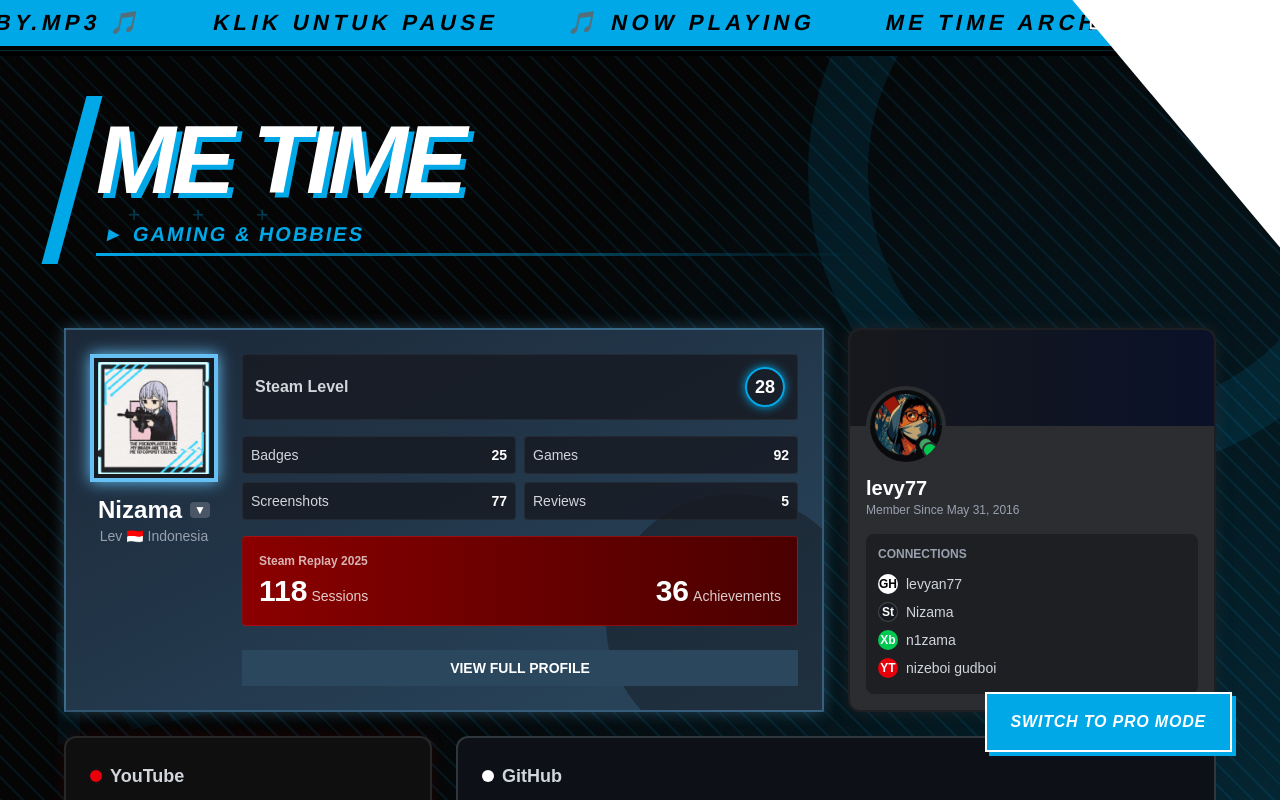
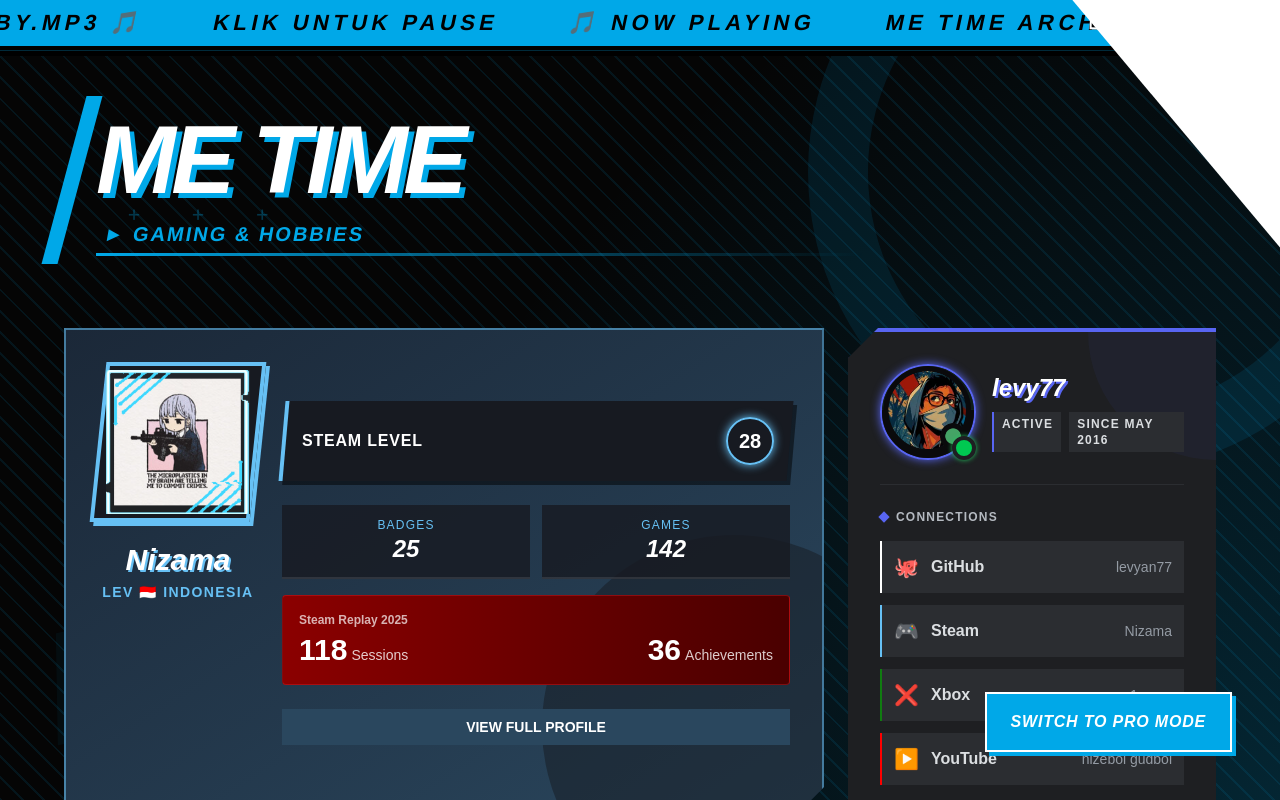
Before and after one commit to levyan77/web-portofolio, a React (Vite) app: page / in a window 1280 px wide. Both pictures are taken after a click on the button "SWITCH TO ME TIME". Shown: the top 800 px of the page. Built offline with nearby package versions, Linux system fonts and the light colour scheme; no server answers.

Commit message:
style: add sharp polygon clip paths and dynamic hover effects to cards

```diff
--- a/src/pages/HobbyMode.jsx
+++ b/src/pages/HobbyMode.jsx
@@ -60,32 +60,39 @@
         <div className="grid grid-cols-1 md:grid-cols-2 lg:grid-cols-3 gap-6">
 
           {/* Steam Card */}
-          <motion.div whileHover={{ scale: 1.02 }} className="lg:col-span-2 bg-gradient-to-br from-[#1b2838] to-[#2a475e] border-2 border-[#66c0f4]/30 p-6 relative overflow-hidden group shadow-[0_0_15px_rgba(102,192,244,0.3)] flex flex-col md:flex-row gap-6 items-center md:items-start">
-            <div className="absolute -right-10 -bottom-10 w-64 h-64 bg-[#171a21]/50 rounded-full group-hover:bg-[#66c0f4]/10 transition-all duration-500"></div>
+          <motion.div whileHover={{ scale: 1.02 }}
+            className="lg:col-span-2 bg-gradient-to-br from-[#1b2838] to-[#2a475e] border-2 border-[#66c0f4]/50 p-6 md:p-8 relative overflow-hidden group shadow-[5px_5px_0_rgba(102,192,244,0.3)] flex flex-col md:flex-row gap-6 items-center md:items-start"
+            style={{ clipPath: 'polygon(0 0, 100% 0, 100% calc(100% - 30px), calc(100% - 30px) 100%, 0 100%)' }}
+          >
+            <div className="absolute -right-10 -bottom-10 w-64 h-64 bg-[#171a21]/50 rounded-full group-hover:bg-[#66c0f4]/10 transition-all duration-500 scale-150 group-hover:scale-100"></div>
 
             {/* Avatar & Header */}
-            <div className="flex flex-col items-center gap-3 shrink-0">
-               <div className="w-32 h-32 border-4 border-[#66c0f4] p-1 bg-[#171a21] shadow-[0_0_15px_#66c0f4]">
-                  <img src="./steam-avatar.png" alt="Nizama Avatar" className="w-full h-full object-cover" />
+            <div className="flex flex-col items-center gap-3 shrink-0 relative z-10">
+               <div className="w-32 h-32 md:w-40 md:h-40 border-4 border-[#66c0f4] p-1 bg-[#171a21] shadow-[4px_4px_0_#66c0f4] transform -skew-x-6 group-hover:skew-x-0 transition-transform duration-300">
+                  <img src="./steam-avatar.png" alt="Nizama Avatar" className="w-full h-full object-cover transform skew-x-6 group-hover:skew-x-0 transition-transform duration-300" />
                </div>
-               <div className="text-center">
-                  <h2 className="text-2xl font-bold text-white flex items-center justify-center gap-2">Nizama <span className="text-xs bg-gray-600 px-1 rounded">▼</span></h2>
-                  <p className="text-sm text-gray-400">Lev 🇮🇩 Indonesia</p>
+               <div className="text-center mt-2">
+                  <h2 className="text-2xl md:text-3xl font-black italic text-white flex items-center justify-center gap-2 drop-shadow-[2px_2px_0_#66c0f4]">Nizama</h2>
+                  <p className="text-sm font-bold text-[#66c0f4] tracking-widest uppercase mt-1">Lev 🇮🇩 Indonesia</p>
                </div>
             </div>
 
             {/* Stats */}
-            <div className="flex-1 w-full flex flex-col gap-4 z-10">
-               <div className="flex justify-between items-center bg-[#171a21]/80 p-3 rounded border border-white/5">
-                  <span className="font-bold text-gray-300">Steam Level</span>
-                  <div className="w-10 h-10 border-2 border-[#00A8E8] rounded-full flex items-center justify-center font-bold text-lg text-white" style={{boxShadow: '0 0 10px #00A8E8'}}>28</div>
+            <div className="flex-1 w-full flex flex-col gap-4 z-10 justify-center h-full mt-4 md:mt-0">
+               <div className="flex justify-between items-center bg-[#171a21] p-3 md:p-4 border-l-4 border-[#66c0f4] shadow-[4px_4px_0_rgba(0,0,0,0.5)] transform skew-x-[-5deg]">
+                  <span className="font-bold text-white uppercase tracking-wider skew-x-[5deg]">Steam Level</span>
+                  <div className="w-12 h-12 border-2 border-[#66c0f4] rounded-full flex items-center justify-center font-black text-xl text-white skew-x-[5deg] shadow-[0_0_10px_#66c0f4]">28</div>
                </div>
 
-               <div className="grid grid-cols-2 gap-2 text-sm text-gray-300">
-                  <div className="bg-[#171a21]/80 p-2 rounded border border-white/5 flex justify-between"><span>Badges</span><span className="text-white font-bold">25</span></div>
-                  <div className="bg-[#171a21]/80 p-2 rounded border border-white/5 flex justify-between"><span>Games</span><span className="text-white font-bold">92</span></div>
-                  <div className="bg-[#171a21]/80 p-2 rounded border border-white/5 flex justify-between"><span>Screenshots</span><span className="text-white font-bold">77</span></div>
-                  <div className="bg-[#171a21]/80 p-2 rounded border border-white/5 flex justify-between"><span>Reviews</span><span className="text-white font-bold">5</span></div>
+               <div className="grid grid-cols-2 gap-3 text-sm text-gray-300 mt-2">
+                  <div className="bg-[#171a21]/80 p-3 border-b-2 border-white/10 flex flex-col items-center justify-center">
+                    <span className="text-xs uppercase tracking-widest text-[#66c0f4]">Badges</span>
+                    <span className="text-2xl text-white font-black italic">25</span>
+                  </div>
+                  <div className="bg-[#171a21]/80 p-3 border-b-2 border-white/10 flex flex-col items-center justify-center">
+                    <span className="text-xs uppercase tracking-widest text-[#66c0f4]">Games</span>
+                    <span className="text-2xl text-white font-black italic">142</span>
+                  </div>
                </div>
 
                <div className="bg-gradient-to-r from-[#8b0000] to-[#4a0000] p-4 rounded border border-red-500/30">
@@ -105,23 +112,69 @@
           </motion.div>
 
           {/* Discord Card */}
-          <motion.div whileHover={{ scale: 1.02 }} className="bg-[#2b2d31] border-2 border-[#1e1f22] p-0 relative overflow-hidden group shadow-[0_0_15px_rgba(43,45,49,0.5)] flex flex-col rounded-xl">
-            <div className="h-24 bg-gradient-to-r from-[#17181c] to-[#0a1128]"></div>
-            <div className="px-4 pb-4 relative flex-1 flex flex-col">
-               <div className="w-20 h-20 rounded-full border-4 border-[#2b2d31] bg-black -mt-10 relative overflow-hidden shrink-0">
-                  <img src="./discord-avatar.png" alt="levy77" className="w-full h-full object-cover" />
-                  <div className="absolute bottom-1 right-1 w-4 h-4 bg-green-500 border-2 border-[#2b2d31] rounded-full"></div>
-               </div>
-               <h2 className="text-xl font-bold text-white mt-2">levy77</h2>
-               <p className="text-xs text-gray-400 mb-4">Member Since May 31, 2016</p>
+          <motion.div whileHover={{ scale: 1.02 }}
+            className="bg-[#1e1f22] p-6 md:p-8 border-t-4 border-[#5865F2] shadow-[-5px_5px_0_rgba(88,101,242,0.3)] flex flex-col gap-6 relative group"
+            style={{ clipPath: 'polygon(30px 0, 100% 0, 100% 100%, 0 100%, 0 30px)' }}
+          >
+            {/* Background Accent */}
+            <div className="absolute top-0 right-0 w-32 h-32 bg-[#5865F2]/5 rounded-bl-full pointer-events-none group-hover:scale-150 transition-transform duration-500"></div>
 
-               <div className="bg-[#1e1f22] rounded-lg p-3 flex-1 flex flex-col gap-2">
-                  <p className="text-xs font-bold uppercase text-gray-400 mb-1">Connections</p>
-                  <div className="flex items-center gap-2 text-sm text-gray-300"><span className="w-5 h-5 bg-white text-black flex items-center justify-center rounded-full text-xs font-bold">GH</span> levyan77</div>
-                  <div className="flex items-center gap-2 text-sm text-gray-300"><span className="w-5 h-5 bg-[#171a21] text-white flex items-center justify-center rounded-full text-xs font-bold border border-white/20">St</span> Nizama</div>
-                  <div className="flex items-center gap-2 text-sm text-gray-300"><span className="w-5 h-5 bg-green-500 text-white flex items-center justify-center rounded-full text-xs font-bold">Xb</span> n1zama</div>
-                  <div className="flex items-center gap-2 text-sm text-gray-300"><span className="w-5 h-5 bg-red-600 text-white flex items-center justify-center rounded-full text-xs font-bold">YT</span> nizeboi gudboi</div>
-               </div>
+            {/* Profile Section */}
+            <div className="flex items-center gap-4 relative z-10">
+              <div className="relative">
+                <div className="w-20 h-20 md:w-24 md:h-24 rounded-full overflow-hidden border-2 border-[#5865F2] shadow-[0_0_10px_#5865F2]">
+                  <img src="./discord-avatar.png" alt="Discord Avatar" className="w-full h-full object-cover" />
+                </div>
+                {/* Status indicator */}
+                <div className="absolute bottom-0 right-0 w-6 h-6 bg-green-500 border-4 border-[#1e1f22] rounded-full shadow-[0_0_5px_#22c55e]"></div>
+              </div>
+              <div>
+                <h2 className="text-xl md:text-2xl font-black italic text-white drop-shadow-[2px_2px_0_#5865F2]">levy77</h2>
+                <div className="flex gap-2 mt-2">
+                  <span className="bg-[#2b2d31] text-[#dbdee1] text-[10px] md:text-xs px-2 py-1 uppercase tracking-widest font-bold border-l-2 border-[#5865F2]">Active</span>
+                  <span className="bg-[#2b2d31] text-[#dbdee1] text-[10px] md:text-xs px-2 py-1 uppercase tracking-widest font-bold">Since May 2016</span>
+                </div>
+              </div>
+            </div>
+
+            <hr className="border-[#2b2d31]" />
+
+            {/* Connections */}
+            <div className="relative z-10">
+              <h3 className="text-xs uppercase tracking-widest font-bold text-[#b5bac1] mb-4 flex items-center gap-2">
+                <span className="w-2 h-2 bg-[#5865F2] inline-block transform rotate-45"></span>
+                Connections
+              </h3>
+              <div className="flex flex-col gap-3">
+                 <div className="flex items-center justify-between bg-[#2b2d31] p-3 border-l-2 border-white group-hover:border-[#5865F2] transition-colors">
+                    <div className="flex items-center gap-3">
+                       <span className="text-xl">🐙</span>
+                       <span className="font-bold text-[#dbdee1]">GitHub</span>
+                    </div>
+                    <span className="text-sm text-[#949ba4] font-medium">levyan77</span>
+                 </div>
+                 <div className="flex items-center justify-between bg-[#2b2d31] p-3 border-l-2 border-[#66c0f4] group-hover:border-[#5865F2] transition-colors">
+                    <div className="flex items-center gap-3">
+                       <span className="text-xl">🎮</span>
+                       <span className="font-bold text-[#dbdee1]">Steam</span>
+                    </div>
+                    <span className="text-sm text-[#949ba4] font-medium">Nizama</span>
+                 </div>
+                 <div className="flex items-center justify-between bg-[#2b2d31] p-3 border-l-2 border-[#107c10] group-hover:border-[#5865F2] transition-colors">
+                    <div className="flex items-center gap-3">
+                       <span className="text-xl">❌</span>
+                       <span className="font-bold text-[#dbdee1]">Xbox</span>
+                    </div>
+                    <span className="text-sm text-[#949ba4] font-medium">n1zama</span>
+                 </div>
+                 <div className="flex items-center justify-between bg-[#2b2d31] p-3 border-l-2 border-[#ff0000] group-hover:border-[#5865F2] transition-colors">
+                    <div className="flex items-center gap-3">
+                       <span className="text-xl">▶️</span>
+                       <span className="font-bold text-[#dbdee1]">YouTube</span>
+                    </div>
+                    <span className="text-sm text-[#949ba4] font-medium">nizeboi gudboi</span>
+                 </div>
+              </div>
             </div>
           </motion.div>
 
@@ -189,32 +242,53 @@
             </div>
           </div>
 
-          <div className="grid grid-cols-2 md:grid-cols-3 lg:grid-cols-4 gap-4">
-             {/* Games Array Rendering */}
-             {[
-               { name: 'Dota 2', stat: '37% Playtime • 5d ago', tag: 'Favorite Game', color: 'from-red-900/80 to-black', image: 'https://shared.akamai.steamstatic.com/store_item_assets/steam/apps/570/header.jpg' },
-               { name: 'Ys IX: Monstrum Nox', stat: 'Favorite', tag: 'Steam Favorite', color: 'from-purple-900/80 to-black', image: 'https://shared.akamai.steamstatic.com/store_item_assets/steam/apps/1351630/header.jpg' },
-               { name: 'Arknights', stat: '5d ago', tag: 'In Rotation', color: 'from-blue-900/80 to-black', image: './games/arknights.jpg' },
-               { name: 'ARKNIGHTS: ENDFIELD', stat: '4w ago', tag: 'In Rotation', color: 'from-gray-700/80 to-black', image: './games/endfield.jpg' },
-               { name: 'Honkai: Star Rail', stat: '6d ago', tag: 'In Rotation', color: 'from-pink-900/80 to-black', image: './games/hsr.jpg' },
-               { name: 'Genshin Impact', stat: '2w ago', tag: 'In Rotation', color: 'from-emerald-900/80 to-black', image: './games/genshin.jpg' },
-               { name: 'Zenless Zone Zero', stat: '6d ago', tag: 'In Rotation', color: 'from-yellow-600/80 to-black', image: './games/zzz.jpg' },
-               { name: 'Uma Musume Pretty Derby', stat: '24% Playtime', tag: 'Steam Replay', color: 'from-green-600/80 to-black', image: './games/uma.jpg' },
-               { name: 'Marvel Rivals', stat: '24% Playtime', tag: 'Steam Replay', color: 'from-blue-600/80 to-black', image: 'https://shared.akamai.steamstatic.com/store_item_assets/steam/apps/2767030/header.jpg' },
-               { name: 'DRAGON BALL: Sparking! ZERO', stat: '8% Playtime', tag: 'Steam Replay', color: 'from-orange-600/80 to-black', image: 'https://shared.akamai.steamstatic.com/store_item_assets/steam/apps/1790600/header.jpg' },
-               { name: 'Counter-Strike', stat: '3% Playtime', tag: 'Steam Replay', color: 'from-yellow-800/80 to-black', image: 'https://shared.akamai.steamstatic.com/store_item_assets/steam/apps/10/header.jpg' },
-             ].map((game, i) => (
+          <div className="grid grid-cols-2 md:grid-cols-3 lg:grid-cols-4 gap-6">
+            {[
+              { name: 'Dota 2', stat: '37% Playtime • 5d ago', tag: 'Favorite Game', color: 'from-red-900/90 to-black', border: 'border-red-500', image: 'https://shared.akamai.steamstatic.com/store_item_assets/steam/apps/570/header.jpg' },
+              { name: 'Ys IX: Monstrum Nox', stat: 'Favorite', tag: 'Steam Favorite', color: 'from-purple-900/90 to-black', border: 'border-purple-500', image: 'https://shared.akamai.steamstatic.com/store_item_assets/steam/apps/1351630/header.jpg' },
+              { name: 'Arknights', stat: '5d ago', tag: 'In Rotation', color: 'from-blue-900/90 to-black', border: 'border-blue-500', image: './games/arknights.jpg' },
+              { name: 'ARKNIGHTS: ENDFIELD', stat: '4w ago', tag: 'In Rotation', color: 'from-gray-700/90 to-black', border: 'border-gray-400', image: './games/endfield.jpg' },
+              { name: 'Honkai: Star Rail', stat: '6d ago', tag: 'In Rotation', color: 'from-pink-900/90 to-black', border: 'border-pink-500', image: './games/hsr.jpg' },
+              { name: 'Genshin Impact', stat: '2w ago', tag: 'In Rotation', color: 'from-emerald-900/90 to-black', border: 'border-emerald-500', image: './games/genshin.jpg' },
+              { name: 'Zenless Zone Zero', stat: '6d ago', tag: 'In Rotation', color: 'from-yellow-600/90 to-black', border: 'border-yellow-500', image: './games/zzz.jpg' },
+              { name: 'Uma Musume Pretty Derby', stat: '24% Playtime', tag: 'Steam Replay', color: 'from-green-600/90 to-black', border: 'border-green-500', image: './games/uma.jpg' },
+              { name: 'Marvel Rivals', stat: '24% Playtime', tag: 'Steam Replay', color: 'from-blue-600/90 to-black', border: 'border-blue-400', image: 'https://shared.akamai.steamstatic.com/store_item_assets/steam/apps/2767030/header.jpg' },
+              { name: 'DRAGON BALL: Sparking! ZERO', stat: '8% Playtime', tag: 'Steam Replay', color: 'from-orange-600/90 to-black', border: 'border-orange-500', image: 'https://shared.akamai.steamstatic.com/store_item_assets/steam/apps/1790600/header.jpg' },
+              { name: 'Counter-Strike', stat: '3% Playtime', tag: 'Steam Replay', color: 'from-yellow-800/90 to-black', border: 'border-yellow-600', image: 'https://shared.akamai.steamstatic.com/store_item_assets/steam/apps/10/header.jpg' },
+            ].map((game, i) => (
                <motion.div
                  key={i}
-                 whileHover={{ scale: 1.05 }}
-                 className={`h-32 bg-gradient-to-t ${game.color} border border-white/10 rounded-lg p-4 flex flex-col justify-end relative overflow-hidden group shadow-lg`}
+                 whileHover={{ y: -5, scale: 1.03 }}
+                 className={`relative group cursor-pointer aspect-[4/5] md:aspect-video flex flex-col justify-end p-4 shadow-xl transition-all duration-300`}
+                 style={{
+                   clipPath: 'polygon(0 0, 100% 0, 100% calc(100% - 20px), calc(100% - 20px) 100%, 0 100%)' // P3 corner cut
+                 }}
                >
-                 {game.image && <img src={game.image} className="absolute inset-0 w-full h-full object-cover opacity-40 mix-blend-overlay group-hover:opacity-60 transition-opacity duration-300" alt={game.name} />}
-                 <div className="absolute top-2 right-2 bg-black/80 px-2 py-1 rounded text-[10px] font-bold text-gray-300 uppercase z-10">{game.tag}</div>
-                 <h3 className="font-bold text-white text-sm md:text-base leading-tight z-10 drop-shadow-[0_2px_2px_rgba(0,0,0,1)]">{game.name}</h3>
-                 <p className="text-xs text-[#00A8E8] font-bold mt-1 z-10 drop-shadow-[0_1px_1px_rgba(0,0,0,1)] bg-black/40 w-fit px-1 rounded">{game.stat}</p>
+                 {/* Outer Border Layer */}
+                 <div className={`absolute inset-0 border-2 ${game.border} opacity-50 group-hover:opacity-100 transition-opacity duration-300 z-20 pointer-events-none`}
+                      style={{ clipPath: 'polygon(0 0, 100% 0, 100% calc(100% - 20px), calc(100% - 20px) 100%, 0 100%)' }}
+                 ></div>
+
+                 {/* Image Background */}
+                 <div className="absolute inset-0 z-0 bg-black">
+                   <img src={game.image} alt={game.name} className="w-full h-full object-cover opacity-40 group-hover:opacity-100 group-hover:scale-110 transition-all duration-700 ease-out" />
+                   {/* Gradient Overlay for text readability */}
+                   <div className={`absolute inset-0 bg-gradient-to-t ${game.color} opacity-90 group-hover:opacity-50 transition-opacity duration-300`}></div>
+                 </div>
+
+                 {/* Content */}
+                 <div className="relative z-10 transform translate-y-2 group-hover:translate-y-0 transition-transform duration-300">
+                   <span className="text-[10px] md:text-xs font-bold uppercase tracking-wider bg-white text-black px-2 py-1 transform -skew-x-12 inline-block mb-2 shadow-[2px_2px_0_#00A8E8] group-hover:shadow-[2px_2px_0_#fff]">
+                     {game.tag}
+                   </span>
+                   <h4 className="font-black italic text-white leading-tight drop-shadow-md text-base md:text-lg">{game.name}</h4>
+                   <p className="text-xs text-[#00A8E8] mt-1 drop-shadow font-semibold tracking-widest uppercase">{game.stat}</p>
+                 </div>
+
+                 {/* Diagonal scanline overlay on hover */}
+                 <div className="absolute inset-0 z-10 opacity-0 group-hover:opacity-10 bg-[repeating-linear-gradient(45deg,transparent,transparent_2px,#fff_2px,#fff_4px)] transition-opacity duration-300 pointer-events-none"></div>
                </motion.div>
-             ))}
+            ))}
           </div>
         </div>
       </motion.div>
```
